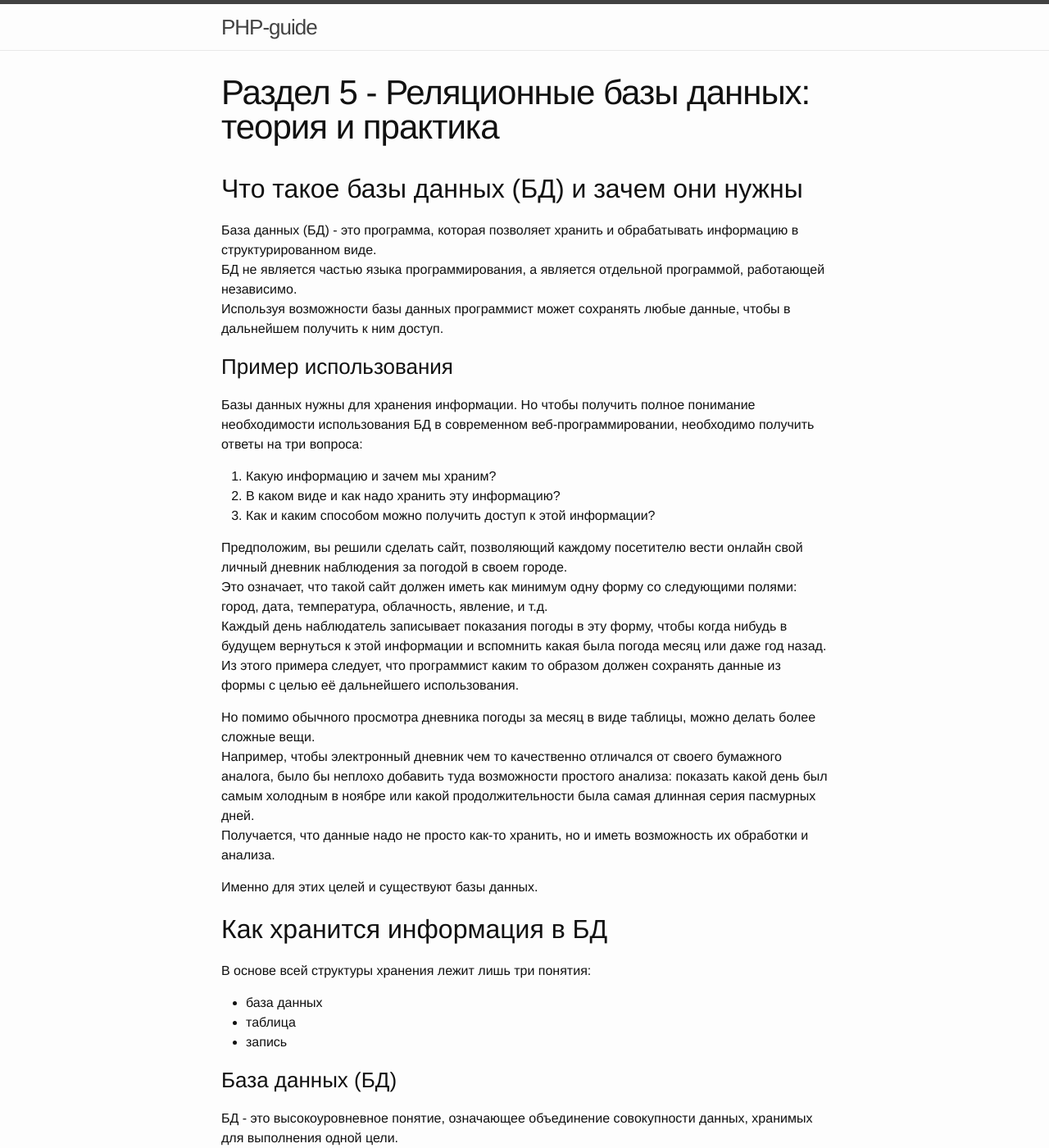
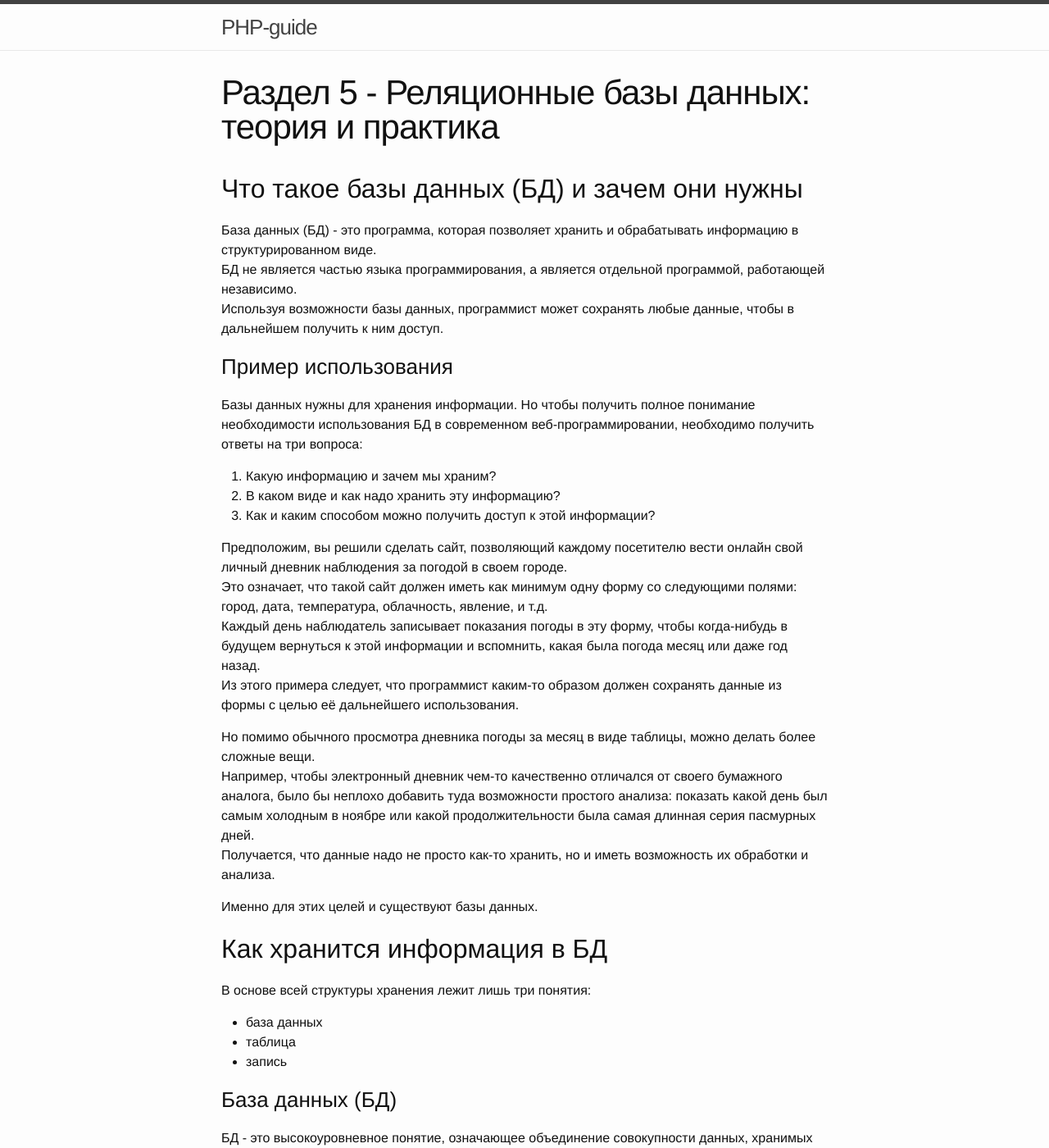
Before and after one commit to htmlacademy/intensive-php-guide, a Jekyll site: the page built from guide/05/content_05.md, in a window 1280 px wide and 1400 px high. Shown: the whole window at 82% size. Built offline with Jekyll 4.4.1, drawn with Linux system fonts in a browser that asks for light colours; some of the changed text lies outside the part shown.

Commit message:
опечатки

```diff
--- a/guide/05/content_05.md
+++ b/guide/05/content_05.md
@@ -7,7 +7,7 @@ permalink: content-05
 ## Что такое базы данных (БД) и зачем они нужны
 База данных (БД) - это программа, которая позволяет хранить и обрабатывать информацию в структурированном виде.
 БД не является частью языка программирования, а является отдельной программой, работающей независимо.
-Используя возможности базы данных программист может сохранять любые данные, чтобы в дальнейшем получить к ним
+Используя возможности базы данных, программист может сохранять любые данные, чтобы в дальнейшем получить к ним
 доступ.
 
 ### Пример использования
@@ -21,13 +21,13 @@ permalink: content-05
 погодой в своем городе.
 Это означает, что такой сайт должен иметь как минимум одну форму со следующими полями: город, дата, температура,
 облачность, явление, и т.д.
-Каждый день наблюдатель записывает показания погоды в эту форму, чтобы когда нибудь в будущем вернуться к этой
-информации и вспомнить какая была погода месяц или даже год назад.
-Из этого примера следует, что программист каким то образом должен сохранять данные из формы с целью её дальнейшего
+Каждый день наблюдатель записывает показания погоды в эту форму, чтобы когда-нибудь в будущем вернуться к этой
+информации и вспомнить, какая была погода месяц или даже год назад.
+Из этого примера следует, что программист каким-то образом должен сохранять данные из формы с целью её дальнейшего
 использования.
 
 Но помимо обычного просмотра дневника погоды за месяц в виде таблицы, можно делать более сложные вещи.
-Например, чтобы электронный дневник чем то качественно отличался от своего бумажного аналога, было бы неплохо добавить
+Например, чтобы электронный дневник чем-то качественно отличался от своего бумажного аналога, было бы неплохо добавить
 туда возможности простого анализа: показать какой день был самым холодным в ноябре или какой продолжительности была
 самая длинная серия пасмурных дней.
 Получается, что данные надо не просто как-то хранить, но и иметь возможность их обработки и анализа.
@@ -187,7 +187,7 @@ OpenServer уже входит свежая версия MySQL.
 Новая БД в MySQL создается простой командой:
 `CREATE DATABASE <имя базы данных>`
 
-Так что выполнив команду `CREATE DATABASE weather_diary;` MySQL создаст для нас новую БД, в которой будет происходить вся
+Так что выполнив команду `CREATE DATABASE weather_diary;`, MySQL создаст для нас новую БД, в которой будет происходить вся
 дальнейшая работа.
 Это важно: после создания БД её невозможно будет переименовать, а только удалить и создать заново. По этой причине крайне
 внимательно подойдите к выбору имени для базы данных.
@@ -224,9 +224,8 @@ MySQL может показать созданную таблицу, если п
 В ответе будут перечислены все поля в таблицы, их тип и другие характеристики.
 
 ### Первичный ключ
-В примере с созданием новой таблицы, при перечислении необходимых полей первым полем идет
-`id INT AUTO_INCREMENT PRIMARY KEY`.
-Это поле называется первичным ключом и вы должны создавать его первым в каждой таблице.
+В примере с созданием новой таблицы при перечислении необходимых полей первым полем идет `id INT AUTO_INCREMENT PRIMARY KEY`.
+Это поле называется первичным ключом, и вы должны создавать его первым в каждой таблице.
 
 Первичный ключ - это особенное поле, в котором сохраняется уникальный идентификатор записи. Он нужен, чтобы у программиста
 и базы данных всегда была возможность однозначно обратиться к одной конкретной записи для чтения, обновления или удаления.
@@ -254,7 +253,7 @@ MySQL может показать созданную таблицу, если п
 Т.к. мы только что добавили новый город, ничего не мешает использовать его идентификатор в записи о погоде.
 Идентификатором города будет первичный ключ, который также был определен в качестве первого поля таблицы. Нумерация этого
 поля начинается с единицы, значит первая добавленная запись имеет идентификатор `1`. Зная это, запрос на добавление
-записи о погоде в Санкт-Петербурге, за третье сентября 2017 года выглядит так:
+записи о погоде в Санкт-Петербурге за третье сентября 2017 года выглядит так:
 
 `INSERT INTO weather_log SET city_id = 1, day = '2017-09-03', temperature = 5, cloud = 1;`
 
```
Also changed, not shown: other parts of guide/05/content_05.md (+9 -9 lines), guide/01/content_01.md (+2 -2 lines), guide/02/content_02.md (+3 -3 lines), guide/03/content_03.md (+22 -22 lines).
